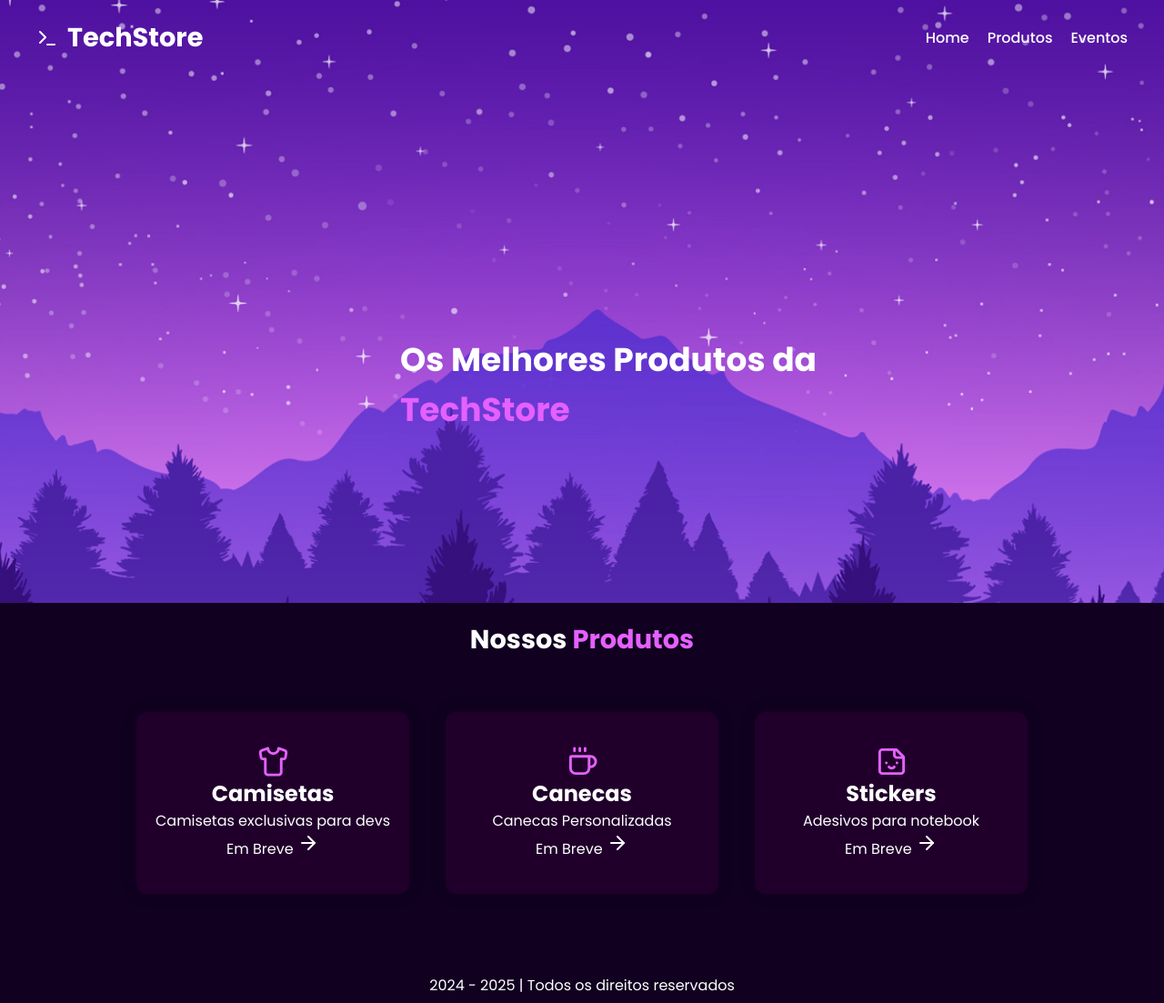
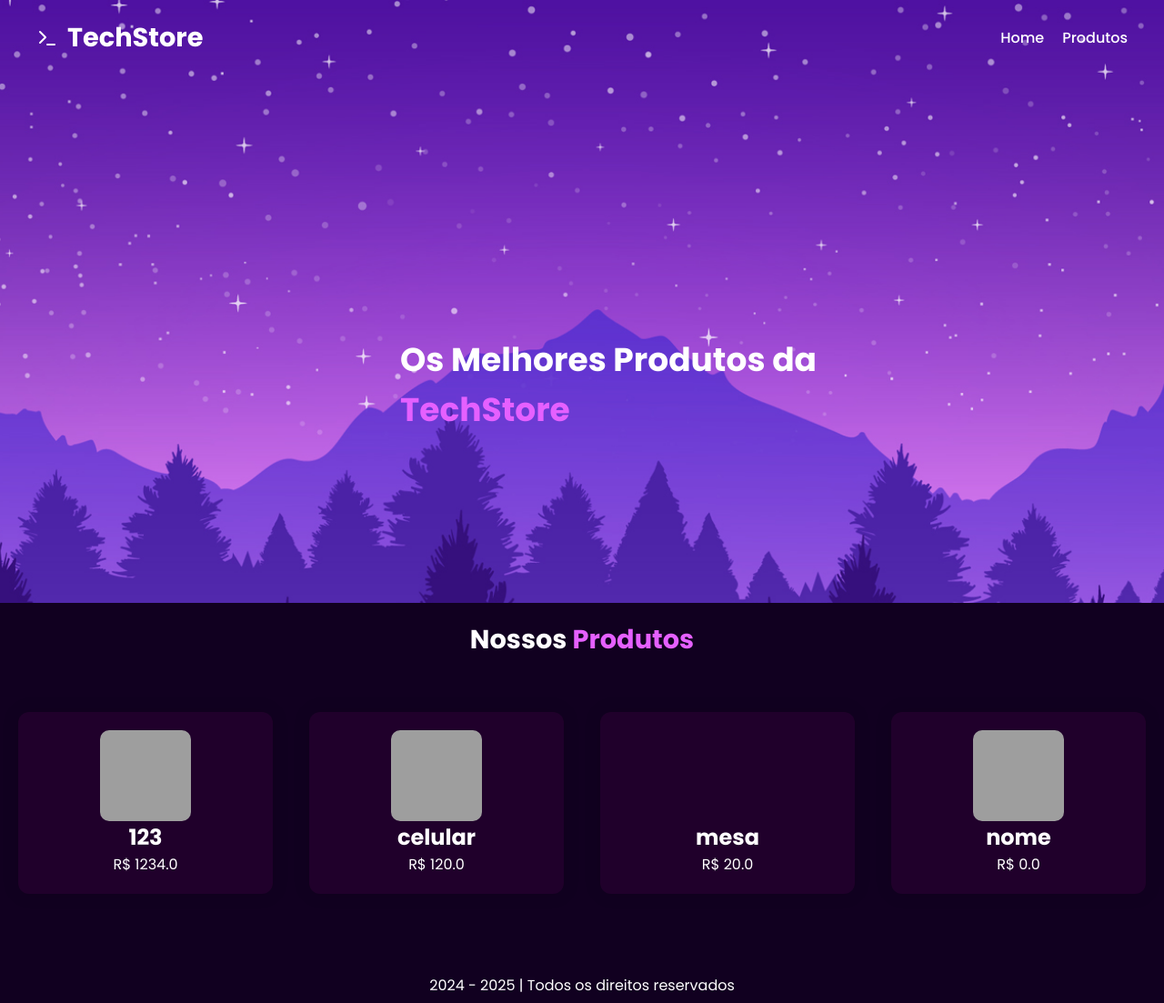
Before and after one commit to Diemerson7/Site-de-Produtos, a Flask app: page /home in a window 1280 px wide. Shown: the whole page at 91% size. Run offline with Flask 3, Linux system fonts and the light colour scheme; a user stored in the database is signed in; data comes from the database, SQL or seed files in the repository; both versions use the stored data as it was after the commit; grey boxes are pictures that could not be loaded.

Commit message:
produtos e editar

```diff
--- a/app.py
+++ b/app.py
@@ -36,6 +36,7 @@
     else:
             return render_template('cadastro.html')
 
+
 @app.route('/home', methods=["GET", "POST"])
 def home():
     produtos = database.selecionar_produtos(session['email'])
@@ -58,8 +59,28 @@
         return redirect(url_for('home'))
 
 
+@app.route('/editar/<id>', methods=["GET", "POST"])
+def editar(id):
+    if request.method=="GET":
+        produto = database.selecionar_produtos(id)
+        return render_template('editar.html', produto = produto)
 
 
+@app.route('/editar_produtos/<id>', methods=["POST"])
+def editar_produto(id):
+    if request.method == "POST":
+        nome = request.form['nome']
+        preco = request.form['preco']
+        caminho_imagem = request.form['imagem']
+        database.editar_produto(nome, preco, caminho_imagem, id)
+        return redirect('/home')
+
+
+@app.route('/excluir_produto/<id>')
+def excluir(id):
+    print(id[0])
+    database.excluir_produto(id[0])
+    return redirect('/home')
 
 
 
--- a/database.py
+++ b/database.py
@@ -77,8 +77,31 @@
     return cursor.fetchone()
 
 
+def criar_produto(nome, preco, caminho_imagem, email):
+    conexao = conectar_banco()
+    cursor = conexao.cursor()
+    cursor.execute('''INSERT INTO produtos (nome, preco, imagem, email)
+                   VALUES (?, ?, ?, ?)''',
+                    (nome, preco, caminho_imagem, email))
+    conexao.commit()
+    return True
 
 
+def editar_produto(nome, preco, caminho_imagem, id):
+    conexao = conectar_banco()
+    cursor = conexao.cursor()
+    cursor.execute('''UPDATE produtos SET nome=?, preco=?, imagem=? WHERE id=?''', (nome, preco, caminho_imagem, id))
+    conexao.commit()
+    cursor.close()
+
+
+def excluir_produto(id):
+    print(id)
+    conexao = conectar_banco()
+    cursor = conexao.cursor()
+    cursor.execute('''DELETE FROM produtos WHERE id=?''', (id,))
+    conexao.commit()
+    cursor.close()
 
 
 
--- a/static/styles.css
+++ b/static/styles.css
@@ -330,3 +330,7 @@
 .button.criar-produto:active {
   transform: translateY(0);
 }
+
+.card img {
+  border-radius: 10px;
+}
--- a/templates/home.html
+++ b/templates/home.html
@@ -26,7 +26,6 @@
         <ul class="nav">
             <li><a href="/home">Home</a></li>
             <li><a href="/criar_produto">Produtos</a></li>
-            <li><a href="#">Eventos</a></li>
         </ul>
 
     </header>
@@ -41,26 +40,19 @@
     <section class="tab_products">
         <h2 class="header2">Nossos <span>Produtos</span></h2>
         <div class="cards">
+            {%for produto in produtos%}
             <div class="card">
-                <svg xmlns="http://www.w3.org/2000/svg" width="35" height="35" viewBox="0 0 24 24" fill="none" stroke="#e560ff" stroke-width="2" stroke-linecap="round" stroke-linejoin="round" class="lucide lucide-shirt-icon lucide-shirt"><path d="M20.38 3.46 16 2a4 4 0 0 1-8 0L3.62 3.46a2 2 0 0 0-1.34 2.23l.58 3.47a1 1 0 0 0 .99.84H6v10c0 1.1.9 2 2 2h8a2 2 0 0 0 2-2V10h2.15a1 1 0 0 0 .99-.84l.58-3.47a2 2 0 0 0-1.34-2.23z"/></svg>
-                <h2>Camisetas</h2>
-                <p>Camisetas exclusivas para devs</p>
-                <span>Em Breve <svg xmlns="http://www.w3.org/2000/svg" width="24" height="24" viewBox="0 0 24 24" fill="none" stroke="currentColor" stroke-width="2" stroke-linecap="round" stroke-linejoin="round" class="lucide lucide-arrow-right-icon lucide-arrow-right"><path d="M5 12h14"/><path d="m12 5 7 7-7 7"/></svg> </span>
+                <img src="{{produto[3]}}" width="100" height="100">
+
+
+
+
+                <h2>{{produto[1]}}</h2>
+                <span>R$ {{produto[2]}}</span>
             </div>
+            {%endfor%}
 
-            <div class="card">
-                <svg xmlns="http://www.w3.org/2000/svg" width="35" height="35" viewBox="0 0 24 24" fill="none" stroke="#e560ff" stroke-width="2" stroke-linecap="round" stroke-linejoin="round" class="lucide lucide-coffee-icon lucide-coffee"><path d="M10 2v2"/><path d="M14 2v2"/><path d="M16 8a1 1 0 0 1 1 1v8a4 4 0 0 1-4 4H7a4 4 0 0 1-4-4V9a1 1 0 0 1 1-1h14a4 4 0 1 1 0 8h-1"/><path d="M6 2v2"/></svg>
-                <h2>Canecas</h2>
-                <p>Canecas Personalizadas</p>
-                <span>Em Breve <svg xmlns="http://www.w3.org/2000/svg" width="24" height="24" viewBox="0 0 24 24" fill="none" stroke="currentColor" stroke-width="2" stroke-linecap="round" stroke-linejoin="round" class="lucide lucide-arrow-right-icon lucide-arrow-right"><path d="M5 12h14"/><path d="m12 5 7 7-7 7"/></svg> </span>
-            </div>
 
-            <div class="card">
-                <svg xmlns="http://www.w3.org/2000/svg" width="35" height="35" viewBox="0 0 24 24" fill="none" stroke="#e560ff" stroke-width="2" stroke-linecap="round" stroke-linejoin="round" class="lucide lucide-sticker-icon lucide-sticker"><path d="M15.5 3H5a2 2 0 0 0-2 2v14c0 1.1.9 2 2 2h14a2 2 0 0 0 2-2V8.5L15.5 3Z"/><path d="M14 3v4a2 2 0 0 0 2 2h4"/><path d="M8 13h.01"/><path d="M16 13h.01"/><path d="M10 16s.8 1 2 1c1.3 0 2-1 2-1"/></svg>
-                <h2>Stickers</h2>
-                <p>Adesivos para notebook</p>
-                <span>Em Breve <svg xmlns="http://www.w3.org/2000/svg" width="24" height="24" viewBox="0 0 24 24" fill="none" stroke="currentColor" stroke-width="2" stroke-linecap="round" stroke-linejoin="round" class="lucide lucide-arrow-right-icon lucide-arrow-right"><path d="M5 12h14"/><path d="m12 5 7 7-7 7"/></svg> </span>
-            </div>
 
         </div>
     </section>
```
Also changed, not shown: templates/criar_produto.html (+6 -4 lines), templates/editar.html (+35 -0 lines), tarefas.db.
